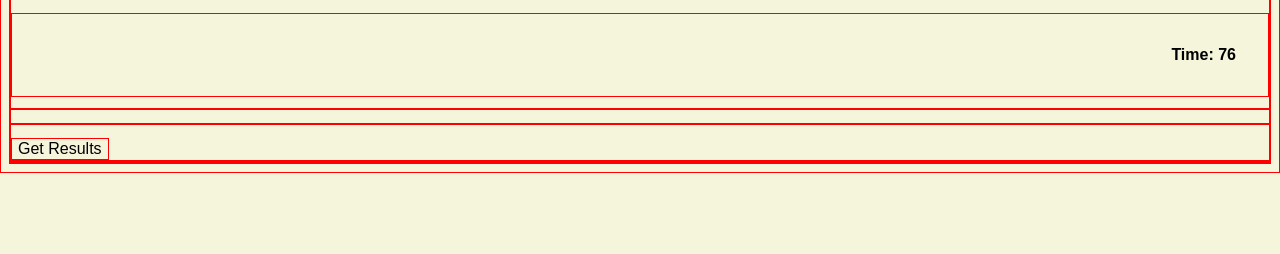
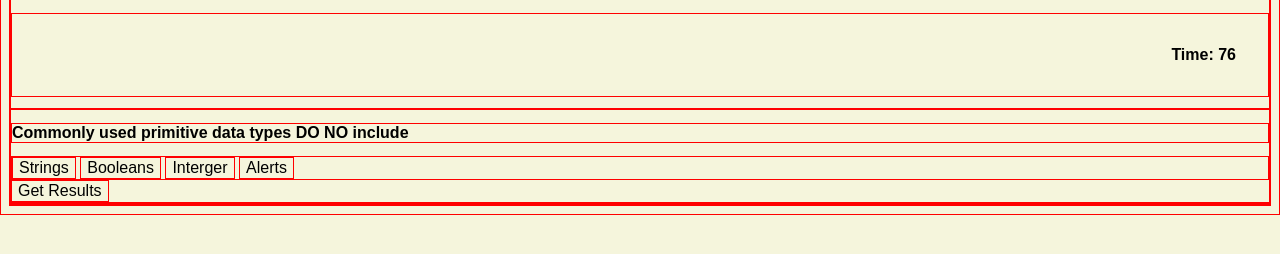
Before and after one commit to tawhidk9/javaScript-quiz, a plain HTML site: page index.html in a window 1280 px wide. Shown: the part 132-386 px from the top of the page. Drawn offline with Linux system fonts and the light colour scheme.

Commit message:
dicarded for loop, added buttonts to html, created currentQ, made startGame function which displays questions and answer choices, made checkAnswer function which moves to the next question, adds points to score, and deducts time from timer when wrong

```diff
--- a/index.html
+++ b/index.html
@@ -15,6 +15,12 @@
     </header>
     <main>
     <h2 id="quiz"></h2>
+    <section id="button">
+        <button class="answer"></button>
+        <button class="answer"></button>
+        <button class="answer"></button>
+        <button class="answer"></button>
+    </section>
     <button id="submit">Get Results</button>
     <div id="results"></div>
     </main>
--- a/script.js
+++ b/script.js
@@ -1,9 +1,8 @@
 //Countdown Timer
 var countDown = document.querySelector('.timer');
+var timeLeft = 80;
 
 function countTimer() {
-    var timeLeft = 80;
-
     var timeInterval = setInterval(function () {
       countDown.textContent = "Time: " + timeLeft
       timeLeft--;
@@ -17,16 +16,18 @@ function countTimer() {
   }
 
 //Created variable for quiz questions and set scorecount to 0
+var currentQ = 0
+var score = 0;
 var quizQ = [
 	{
 		question: "Commonly used primitive data types DO NO include",
-		answers: {
-			a: 'Strings',
-			b: 'Booleans',
-			c: 'Interger',
-            d: 'Alerts'
-		},
-		correctAnswer: 'd'
+		answers:
+			['Strings',
+			'Booleans',
+			'Interger',
+            'Alerts'],
+
+		correctAnswer: 'Alerts'
 	},
 	{
 		question: "An IF/ELSE statement is enclosed within",
@@ -60,14 +61,35 @@ var quizQ = [
 	}
 
 ];
-var score = 0;
 
-for(var i=0; i < quizQ.length; i++){
-    //ask user the question
+
+// for(currentQ; i < quizQ.length; currentQ++){
+//     //ask user the question
+// }
+function checkAnswer(event){
+	event.target.textContent = "Alerts";
+	if (event.target.textContent === quizQ[currentQ].correctAnswer){
+		currentQ++;
+		score+=25;
+		nextQuestion;
+	}else{
+		currentQ++;
+		timeLeft-=10;
+	}
+}
+
+function startGame(){
+	countTimer();
+	var displayQ = document.querySelector("#quiz");
+	displayQ.textContent = quizQ[currentQ].question;
+	var displayA = document.querySelectorAll(".answer");
+	displayA.forEach(function(currentbtn, index){
+		currentbtn.textContent = quizQ[currentQ].answers[index];
+		currentbtn.addEventListener("click", function(event){checkAnswer(event)});
+	})
 }
 
 
-//Now to show the questions created
 
 //Call functions
-countTimer();
+startGame();
```
